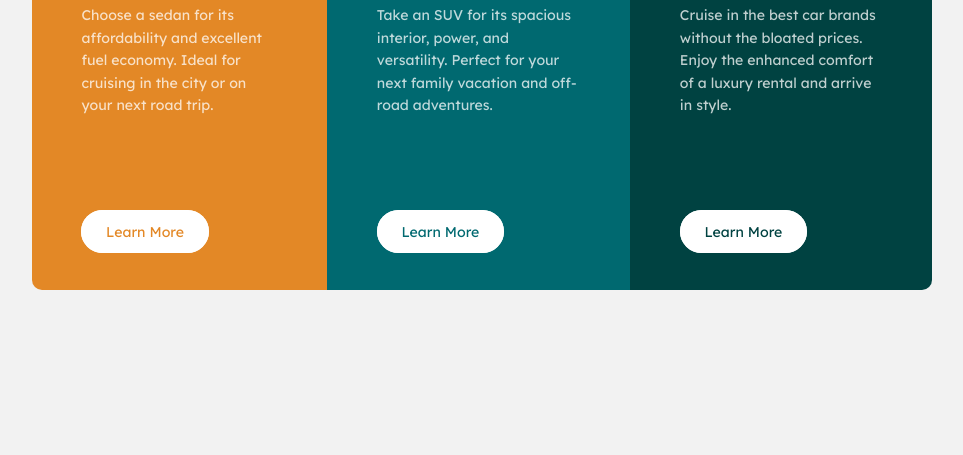
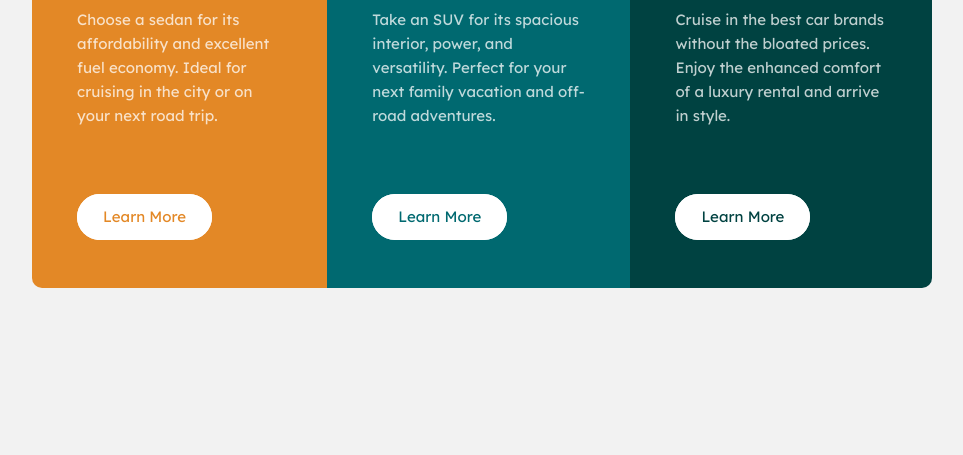
Before and after one commit to kprosek/03_column-preview-card-component, a plain HTML site: page index.html in a window 1280 px wide. Shown: the part 345-800 px from the top of the page, without its empty margins (158-1121 px from the left). Drawn offline with Linux system fonts and the light colour scheme.

Commit message:
3_24-11-2022

```diff
--- a/index.html
+++ b/index.html
@@ -26,7 +26,7 @@
 
         <h1>Sedans</h1>
 
-        <p>
+        <p class="paragraph-regular">
           Choose a sedan for its affordability and excellent fuel economy. Ideal
           for cruising in the city or on your next road trip.
         </p>
@@ -50,7 +50,7 @@
 
         <h1>SUVs</h1>
 
-        <p>
+        <p class="paragraph-regular">
           Take an SUV for its spacious interior, power, and versatility. Perfect
           for your next family vacation and off-road adventures.
         </p>
@@ -74,7 +74,7 @@
 
         <h1>Luxury</h1>
 
-        <p>
+        <p class="paragraph-regular">
           Cruise in the best car brands without the bloated prices. Enjoy the
           enhanced comfort of a luxury rental and arrive in style.
         </p>
--- a/styles.css
+++ b/styles.css
@@ -1,48 +1,53 @@
-@import url("https://fonts.googleapis.com/css2?family=Big+Shoulders+Display:wght@700&family=Lexend+Deca&display=swap");
+@import url('https://fonts.googleapis.com/css2?family=Big+Shoulders+Display:wght@700&family=Lexend+Deca&display=swap');
 
-* {
-  box-sizing: border-box;
-  margin: 0;
-
+:root {
   --bright-orange: hsl(31, 77%, 52%);
   --dark-cyan: hsl(184, 100%, 22%);
   --very-dark-cyan: hsl(179, 100%, 13%);
   --transparent-white: hsla(0, 0%, 100%, 0.75);
   --very-light-gray: hsl(0, 0%, 95%);
+}
 
-  font-family: "Lexend Deca", sans-serif;
-  font-size: 0.94rem;
+*,
+*::before,
+*::after {
+  box-sizing: border-box;
+  padding: 0;
+  margin: 0;
 }
 
 body {
-  display: flex;
-  align-items: center;
-  justify-content: center;
+  display: grid;
+  place-items: center;
+
   background-color: var(--very-light-gray);
+  font-family: 'Lexend Deca', sans-serif;
+  font-size: 0.94rem;
 }
 
 main {
   display: flex;
   flex-direction: column;
   max-width: 320px;
-  margin: 5rem 0;
+  margin-top: 5rem;
+  margin-bottom: 5rem;
 }
 
 h1 {
-  font-family: "Big Shoulders Display", sans-serif;
+  font-family: 'Big Shoulders Display', sans-serif;
   font-size: 2.5rem;
   text-transform: uppercase;
   color: var(--very-light-gray);
   margin: 1.5rem 0;
 }
 
-p {
+.paragraph-regular {
   color: var(--transparent-white);
   line-height: 1.5rem;
 }
 
 section {
-  padding: 3.5em;
+  padding: 3em;
 }
 
 .section-sedan {
@@ -61,7 +66,7 @@ section {
 
 .btn-learn-more {
   text-align: left;
-  margin-top: 2rem;
+  margin-top: 2.5rem;
 }
 
 a {
@@ -104,16 +109,15 @@ a {
   }
 
   .section-sedan {
-    background: var(--bright-orange);
     border-radius: 10px 0 0 10px;
   }
 
   .section-luxury {
-    background: var(--very-dark-cyan);
     border-radius: 0 10px 10px 0;
   }
 
   .btn-learn-more {
-    margin-top: 7rem;
+    margin-top: 5rem;
+    margin-bottom: 1rem;
   }
 }
```
Lines whose indentation alone changed are shown as unchanged.
